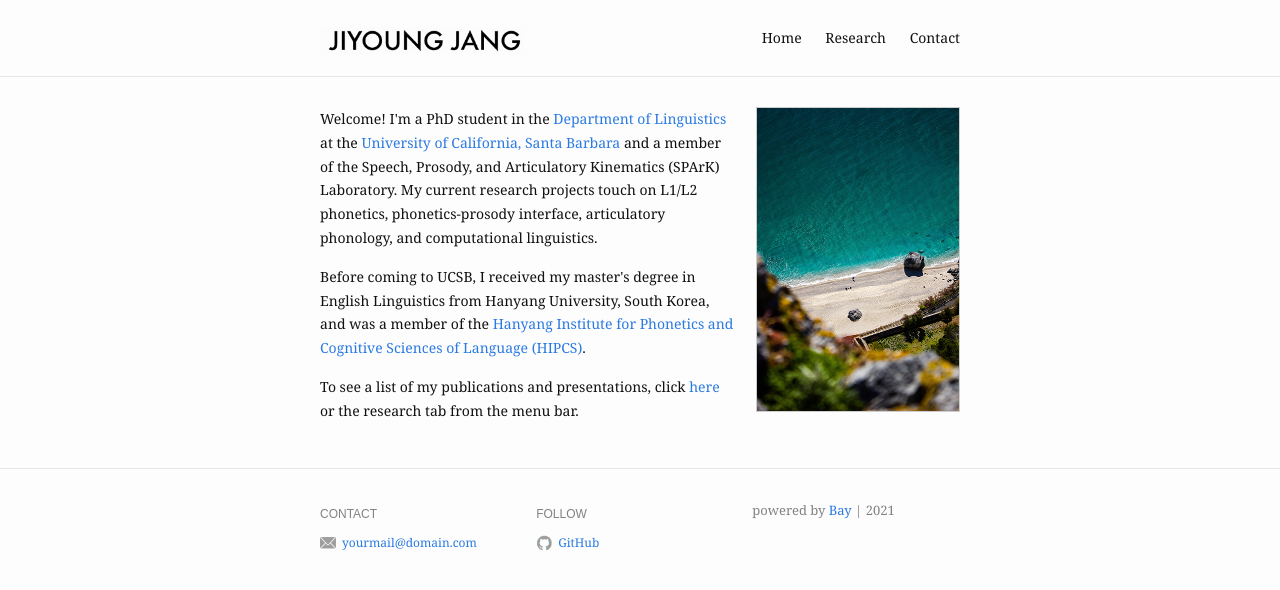
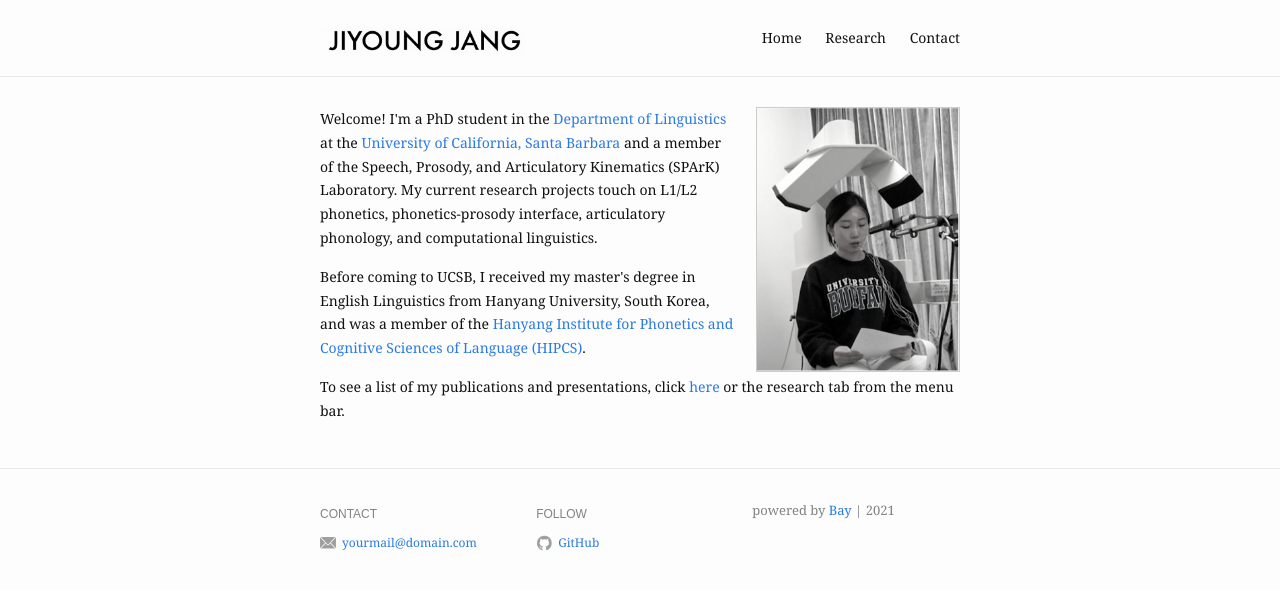
Before and after one commit to jiyoungj/jiyoungj.github.io, a Jekyll site: the page built from index.md, in a window 1280 px wide. Shown: the top 590 px of the page. Built offline with Jekyll 4.4.1, drawn with Linux system fonts in a browser that asks for light colours.

Commit message:
Update index.md

```diff
--- a/index.md
+++ b/index.md
@@ -1,7 +1,7 @@
 ---
 layout: home
 profile_picture:
-  src: /assets/img/profile-pic.jpg
+  src: /assets/img/profile.png
   alt: website picture
 ---
 
@@ -14,5 +14,5 @@ profile_picture:
 </p>
 
 <p>
-  To see a list of my publications and presentations, click <a href="https://jiyoungj.github.io/research/">here</a> or the research tab from the menu bar.
+  To see a list of my publications and presentations, click <a href="https://jiyoungj.github.io/research">here</a> or the research tab from the menu bar.
 </p>
```
